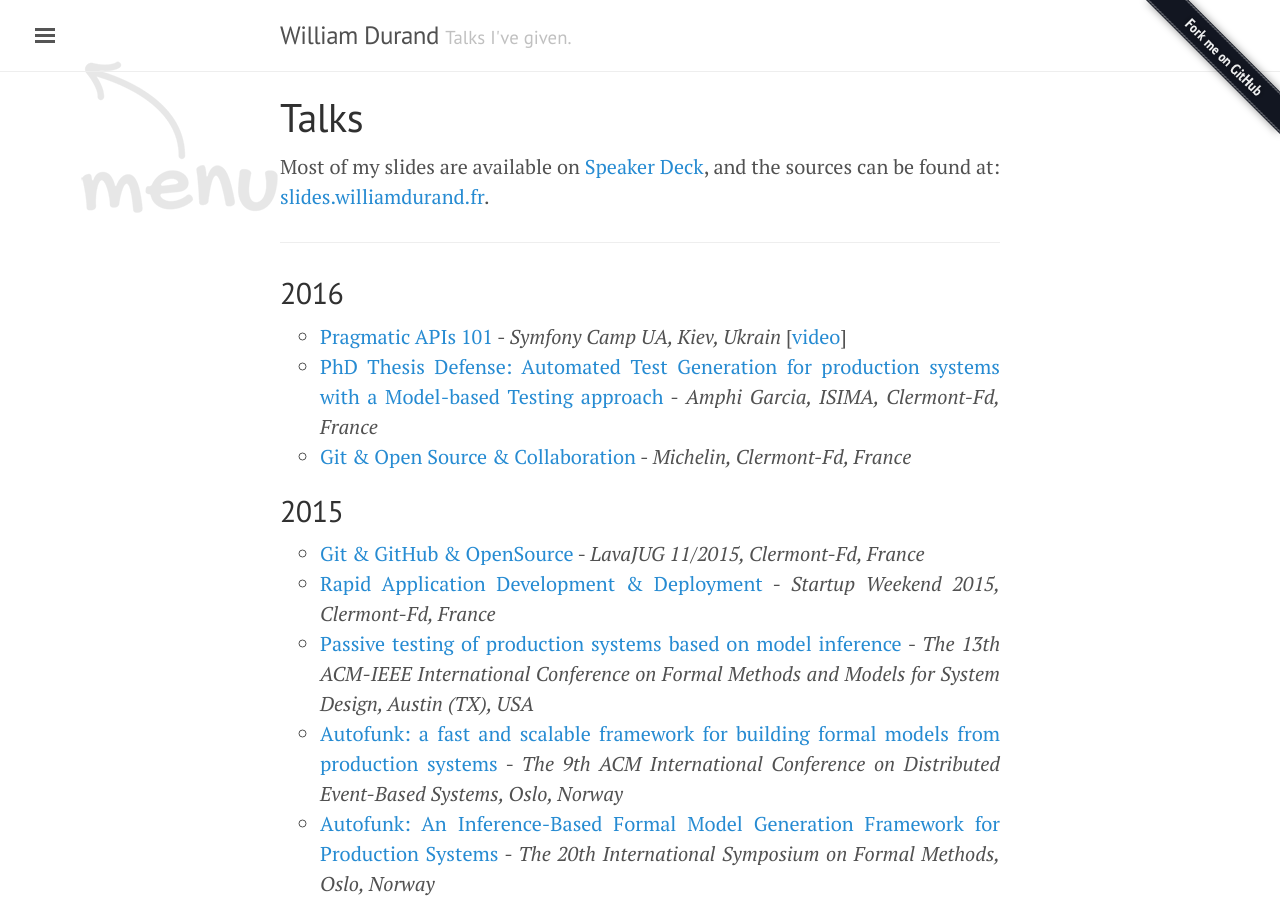
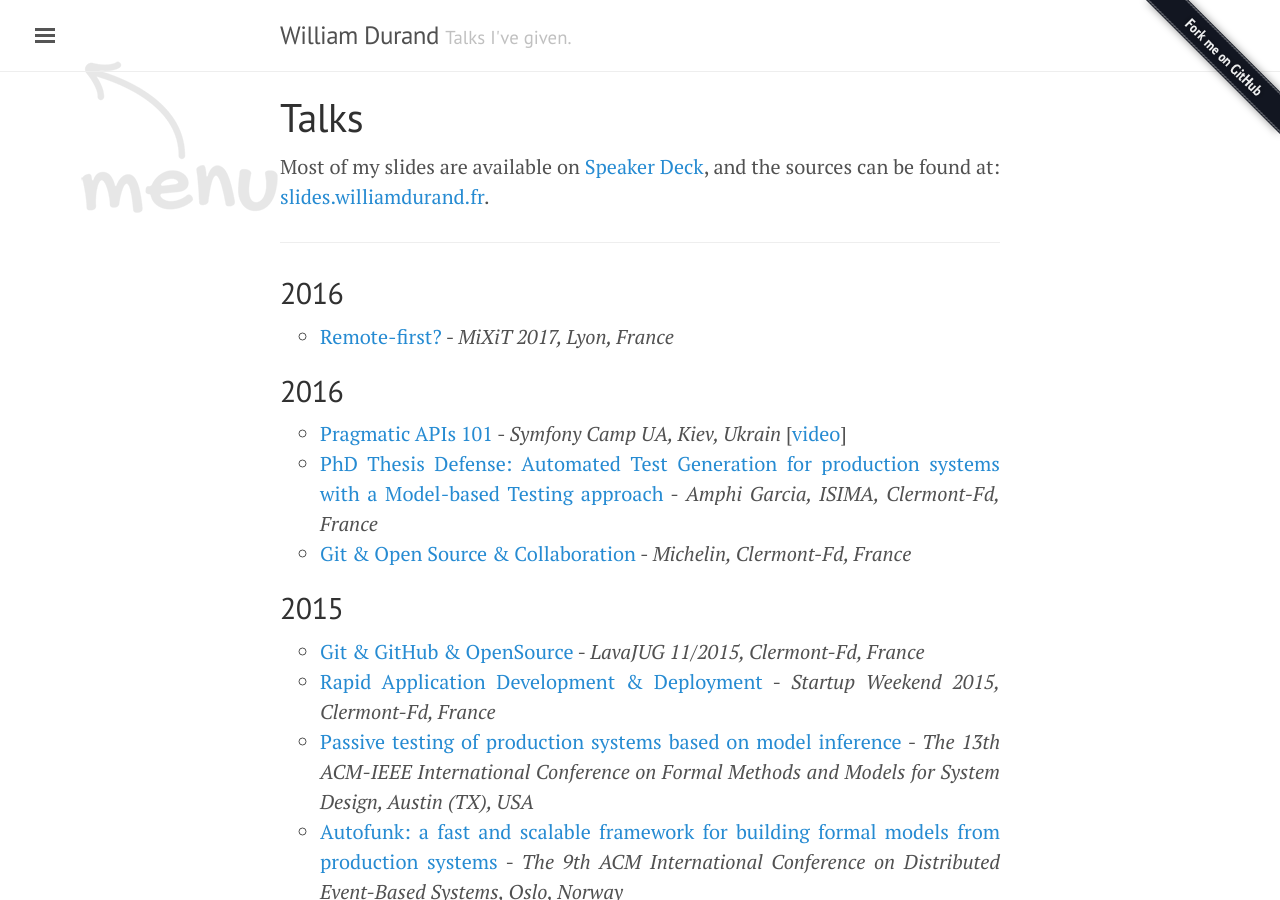
Before and after one commit to willdurand/willdurand.github.io, a Jekyll site: the page built from talks.md, in a window 1280 px wide and 900 px high. Built offline with Jekyll 4.4.1, drawn with Linux system fonts in a browser that asks for light colours; nearby versions of some CDN libraries.

Commit message:
Add new talk

```diff
--- a/_data/talks.yml
+++ b/_data/talks.yml
@@ -1,3 +1,11 @@
+-
+  year: 2016
+  talks:
+    - title: "Remote-first?"
+      date: "2016-10-29"
+      at: "MiXiT 2017, Lyon, France"
+      slides_url: https://speakerdeck.com/willdurand/remote-first-mixit-2017
+
 -
   year: 2016
   talks:
```
